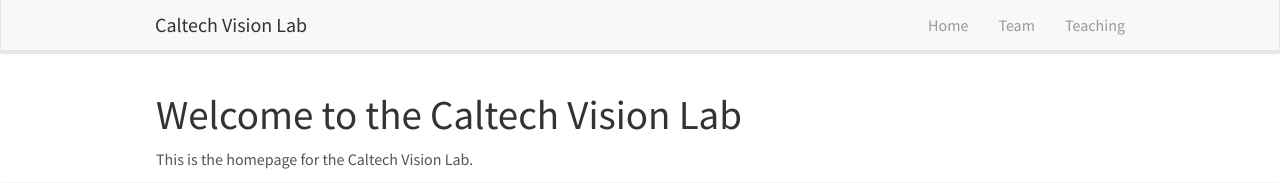
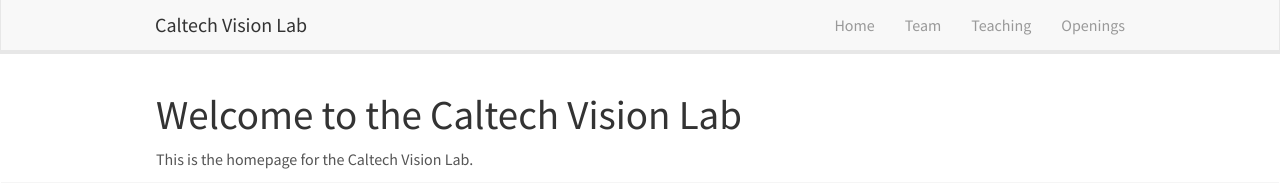
Before and after one commit to caltechvisionlab/caltechvisionlab.github.io, a Jekyll site: the page built from _pages/home.md, in a window 1280 px wide. Shown: the top 183 px of the page. Built offline with Jekyll 4.4.1, drawn with Linux system fonts in a browser that asks for light colours; nearby versions of some CDN libraries.

Commit message:
Update header.html

```diff
--- a/_includes/header.html
+++ b/_includes/header.html
@@ -15,6 +15,7 @@
 		<li><a href="{{ site.url }}{{ site.baseurl }}/">Home</a></li>
 		<li><a href="{{ site.url }}{{ site.baseurl }}/team">Team</a></li>
 		<li><a href="{{ site.url }}{{ site.baseurl }}/teaching">Teaching</a></li>
+		<li><a href="{{ site.url }}{{ site.baseurl }}/openings">Openings</a></li>
 	  </ul>
 	</div>
   </div>
```
